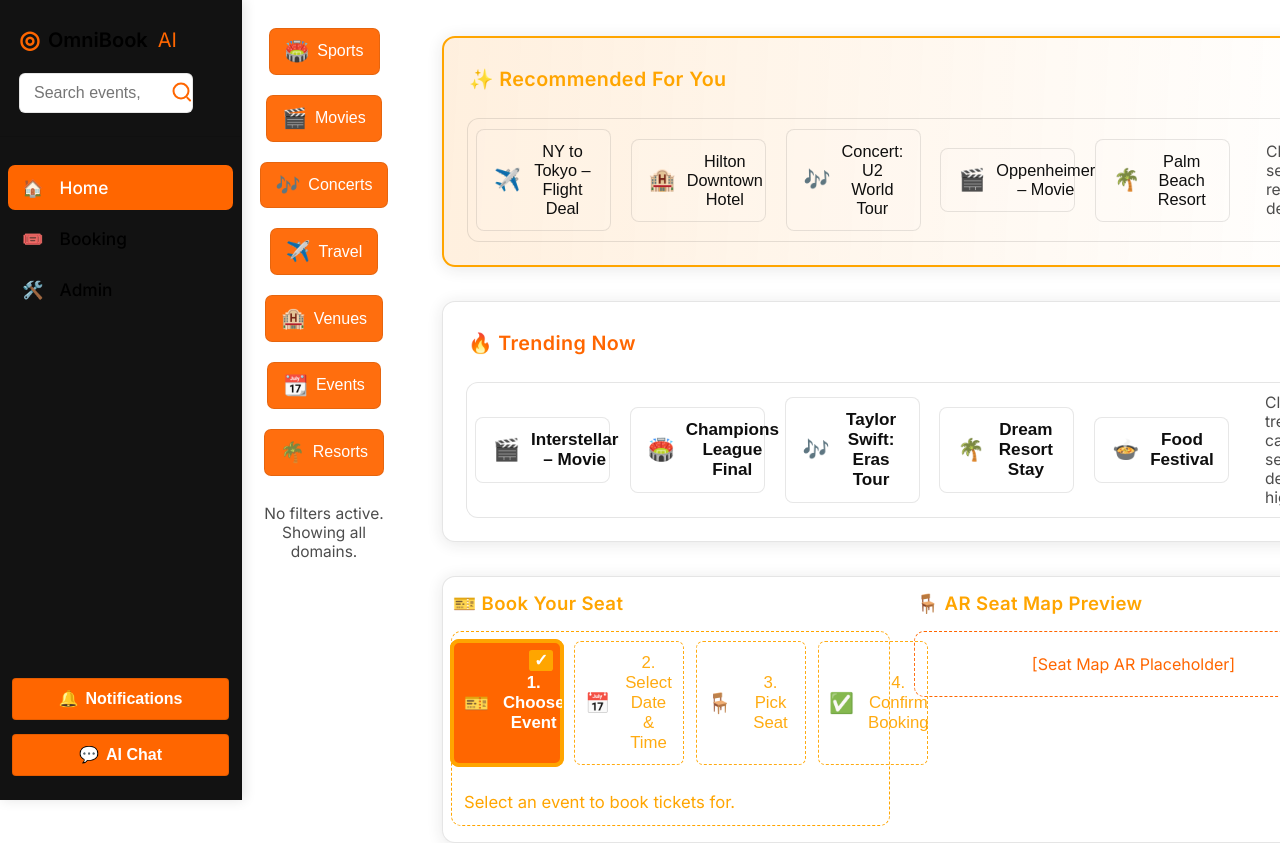
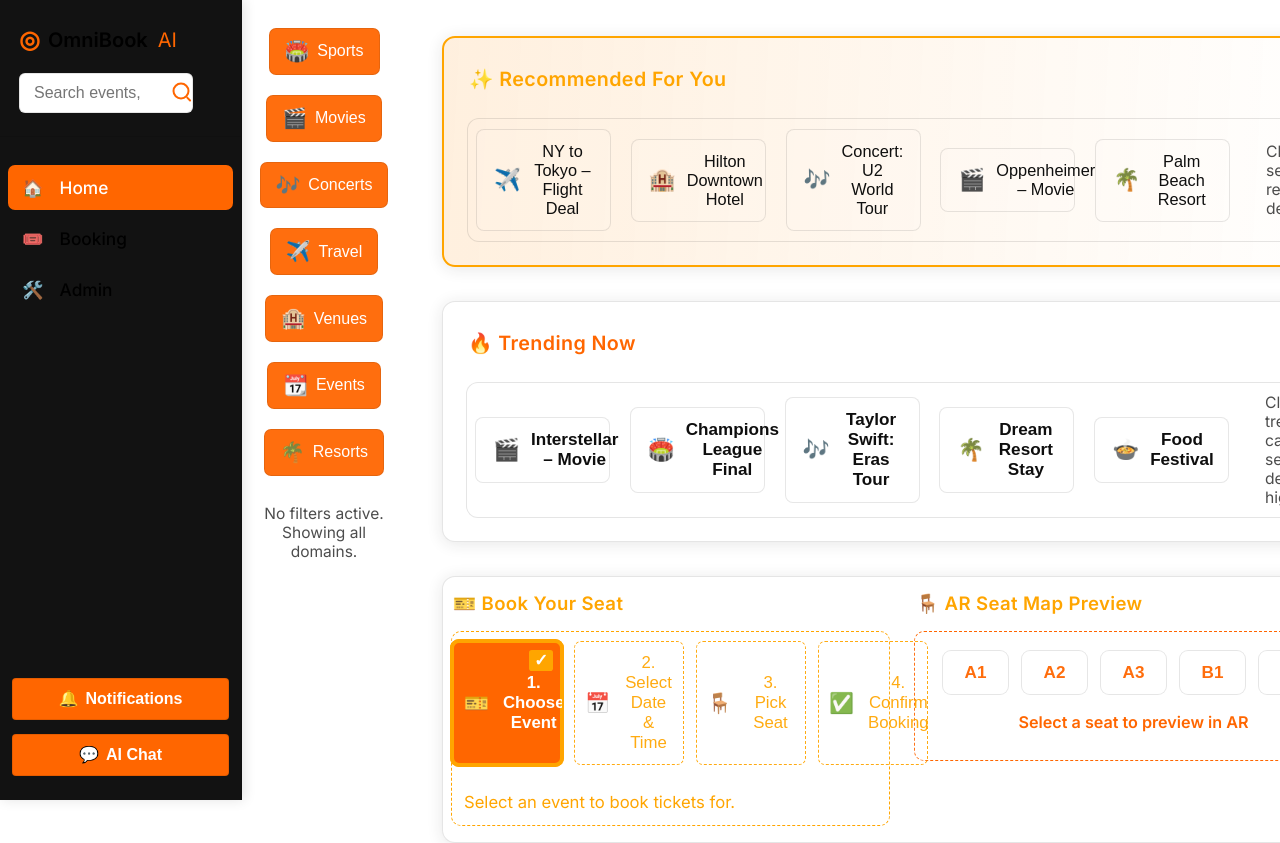
Before and after one commit to Workflow-Manager-admin/omnibook-ai-16339-5bd977bd, a React (Create React App) app in the folder omni_book_ai/: page / in a window 1280 px wide. Shown: the top 843 px of the page. Built offline with nearby package versions, Linux system fonts and the light colour scheme.

Commit message:
Auto-commit: Changes as of 2025-05-30T03:28:48.721335+00:00

```diff
--- a/omni_book_ai/src/components/SeatMapAR.js
+++ b/omni_book_ai/src/components/SeatMapAR.js
@@ -1,22 +1,239 @@
-import React from "react";
+import React, { useState, useRef } from "react";
+
+const SEATS = [
+  { id: 1, label: "A1" },
+  { id: 2, label: "A2" },
+  { id: 3, label: "A3" },
+  { id: 4, label: "B1" },
+  { id: 5, label: "B2" }
+];
 
 // PUBLIC_INTERFACE
 export default function SeatMapAR() {
-  /** Placeholder for AR seat map preview. */
+  /**
+   * Interactive AR seat map demo:
+   * - Select mock seats, simulate AR preview with a modal.
+   * - Keyboard nav/focus and aria attributes.
+   */
+  const [selected, setSelected] = useState(null);
+  const [arPreview, setARPreview] = useState(false);
+  const listRef = useRef([]);
+
+  function handleCardSelect(idx) {
+    setSelected(idx);
+  }
+  function handleCardKeyDown(e, idx) {
+    if (e.key === " " || e.key === "Enter") {
+      setSelected(idx);
+      setARPreview(true);
+      e.preventDefault();
+    }
+    if (e.key === "ArrowRight") {
+      const next = (idx + 1) % SEATS.length;
+      listRef.current[next]?.focus();
+      e.preventDefault();
+    }
+    if (e.key === "ArrowLeft") {
+      const prev = (idx - 1 + SEATS.length) % SEATS.length;
+      listRef.current[prev]?.focus();
+      e.preventDefault();
+    }
+  }
+
   return (
-    <div style={{
-      padding: "22px 14px",
+    <div
+      style={{
+        padding: "18px 8px 22px 8px",
         background: "rgba(255,255,255,0.02)",
         border: "1px dashed var(--secondary)",
         borderRadius: 10,
         color: "var(--secondary)",
-      minHeight: 52,
+        minHeight: 62,
         textAlign: "center",
+        display: "flex",
+        flexDirection: "column",
+        alignItems: "center",
+        justifyContent: "flex-start"
+      }}
+    >
+      <div
+        aria-label="AR Seat Selection"
+        role="list"
+        style={{
+          display: "flex",
+          flexDirection: "row",
+          gap: "12px",
+          marginBottom: 10,
+          width: "100%",
+          justifyContent: "center"
+        }}
+      >
+        {SEATS.map((seat, idx) => {
+          const isSel = selected === idx;
+          return (
+            <button
+              ref={el => (listRef.current[idx] = el)}
+              key={seat.id}
+              className="seat-card"
+              tabIndex={0}
+              role="listitem"
+              aria-pressed={isSel}
+              aria-label={`Seat ${seat.label}${isSel ? " (selected)" : ""}`}
+              type="button"
+              onClick={() => {
+                setSelected(idx);
+                setARPreview(true);
+              }}
+              onKeyDown={e => handleCardKeyDown(e, idx)}
+              style={{
+                background: isSel
+                  ? "var(--accent)"
+                  : "rgba(255,255,255,0.07)",
+                color: isSel
+                  ? "#fff"
+                  : "var(--secondary)",
+                border: isSel
+                  ? "2.5px solid var(--accent)"
+                  : "1.2px solid var(--border-color)",
+                boxShadow: isSel
+                  ? "0 0 0 2px var(--secondary)"
+                  : undefined,
+                borderRadius: 9,
+                minWidth: 67,
+                minHeight: 45,
+                padding: "9px 6px",
+                fontWeight: 600,
+                fontSize: "1.07rem",
+                display: "flex",
+                alignItems: "center",
+                justifyContent: "center",
+                cursor: "pointer",
+                transition: "background 0.15s, border 0.17s, box-shadow 0.13s",
+                opacity: isSel ? 1 : 0.95,
+                outline: isSel ? "2px solid var(--accent)" : undefined,
+                position: "relative",
+              }}
+              onMouseOver={() => {}}
+              onFocus={() => {}}
+            >
+              <span>{seat.label}</span>
+              {isSel && (
+                <span
+                  aria-hidden="true"
+                  style={{
+                    position: "absolute",
+                    top: 6,
+                    right: 7,
+                    fontWeight: "bold",
+                    background: "var(--secondary)",
+                    color: "#fff",
+                    borderRadius: "2.4px",
+                    padding: "0 5px",
+                    fontSize: "1em",
+                  }}
+                >✓</span>
+              )}
+            </button>
+          );
+        })}
+        {/* Show AR preview option if a seat is selected */}
+        {selected !== null && (
+          <button
+            type="button"
+            tabIndex={0}
+            aria-label={`Preview seat ${SEATS[selected].label} in AR`}
+            className="ar-preview-btn"
+            onClick={() => setARPreview(true)}
+            style={{
+              background: "var(--kavia-orange)",
+              color: "#fff",
+              fontWeight: 700,
+              border: "2.5px solid var(--accent)",
+              borderRadius: 9,
+              padding: "9px 18px",
+              marginLeft: 18,
+              cursor: "pointer",
+              outline: "2px solid var(--accent)",
+              fontSize: "1.08em",
+              minHeight: 38,
+              boxShadow: "0 0 0 2px var(--accent)"
+            }}
+          >
+            <span style={{ marginRight: 7 }}>👓</span>
+            Preview AR
+          </button>
+        )}
+      </div>
+      {/* Visual status */}
+      <div
+        style={{
+          color: "var(--secondary)",
+          fontWeight: 600,
+          marginTop: 7,
+          fontSize: "1.01em",
+          minHeight: 26,
+        }}
+        aria-live="polite"
+      >
+        {selected !== null
+          ? `Seat selected: ${SEATS[selected].label}`
+          : "Select a seat to preview in AR"}
+      </div>
+      {/* Modal/tooltip for AR preview */}
+      {arPreview && selected !== null && (
+        <div
+          role="dialog"
+          aria-modal="true"
+          aria-label={`AR Preview for seat ${SEATS[selected].label}`}
+          tabIndex={-1}
+          style={{
+            position: "fixed",
+            left: 0,
+            top: 0,
+            width: "100vw",
+            height: "100vh",
+            background: "rgba(0,0,0,0.25)",
+            zIndex: 9999,
             display: "flex",
             alignItems: "center",
             justifyContent: "center"
-    }}>
-      [Seat Map AR Placeholder]
+          }}
+          onClick={() => setARPreview(false)}
+        >
+          <div
+            style={{
+              background: "#1a1a1a",
+              border: "2.7px solid var(--accent)",
+              borderRadius: 13,
+              color: "#fff",
+              padding: "2.1rem 2.7rem",
+              textAlign: "center",
+              minWidth: 240,
+              boxShadow: "0 2px 16px 0 rgba(36,36,38,0.23)"
+            }}
+            onClick={e => e.stopPropagation()}
+          >
+            <div style={{ fontSize: "2rem", marginBottom: "10px" }}>
+              👓
+            </div>
+            <div style={{ fontWeight: 700, fontSize: "1.13rem", marginBottom: 12 }}>
+              AR Preview: Seat {SEATS[selected].label}
+            </div>
+            <div style={{ fontSize: "1.01rem", marginBottom: 15, color: "var(--text-secondary)" }}>
+              [This is a placeholder modal simulating an AR seat preview experience.]
+            </div>
+            <button
+              type="button"
+              className="btn"
+              style={{ marginTop: 7, minWidth: 80 }}
+              onClick={() => setARPreview(false)}
+              aria-label="Close AR Preview"
+            >
+              Close
+            </button>
+          </div>
+        </div>
+      )}
     </div>
   );
 }
```
Also changed, not shown: 2 other files (tests, documents, lock files or other folders). Lines whose indentation alone changed are shown as unchanged.
